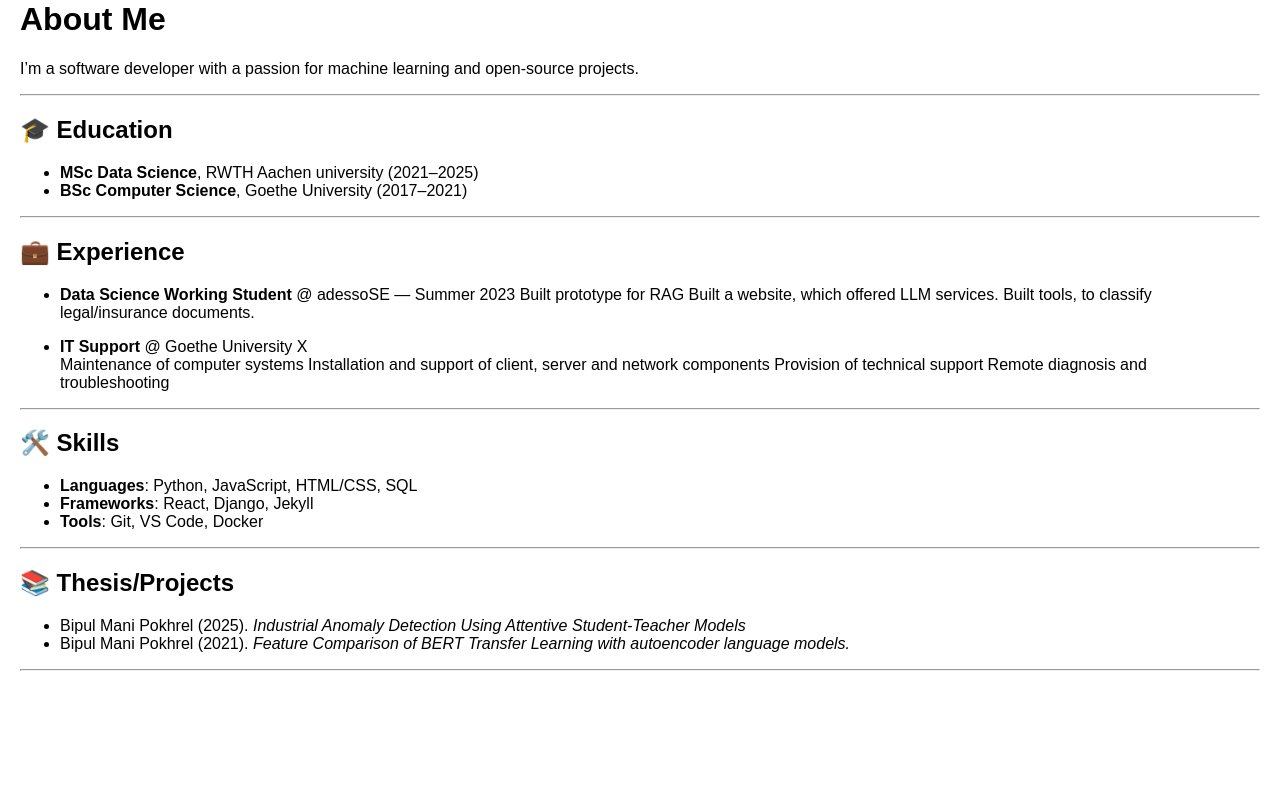
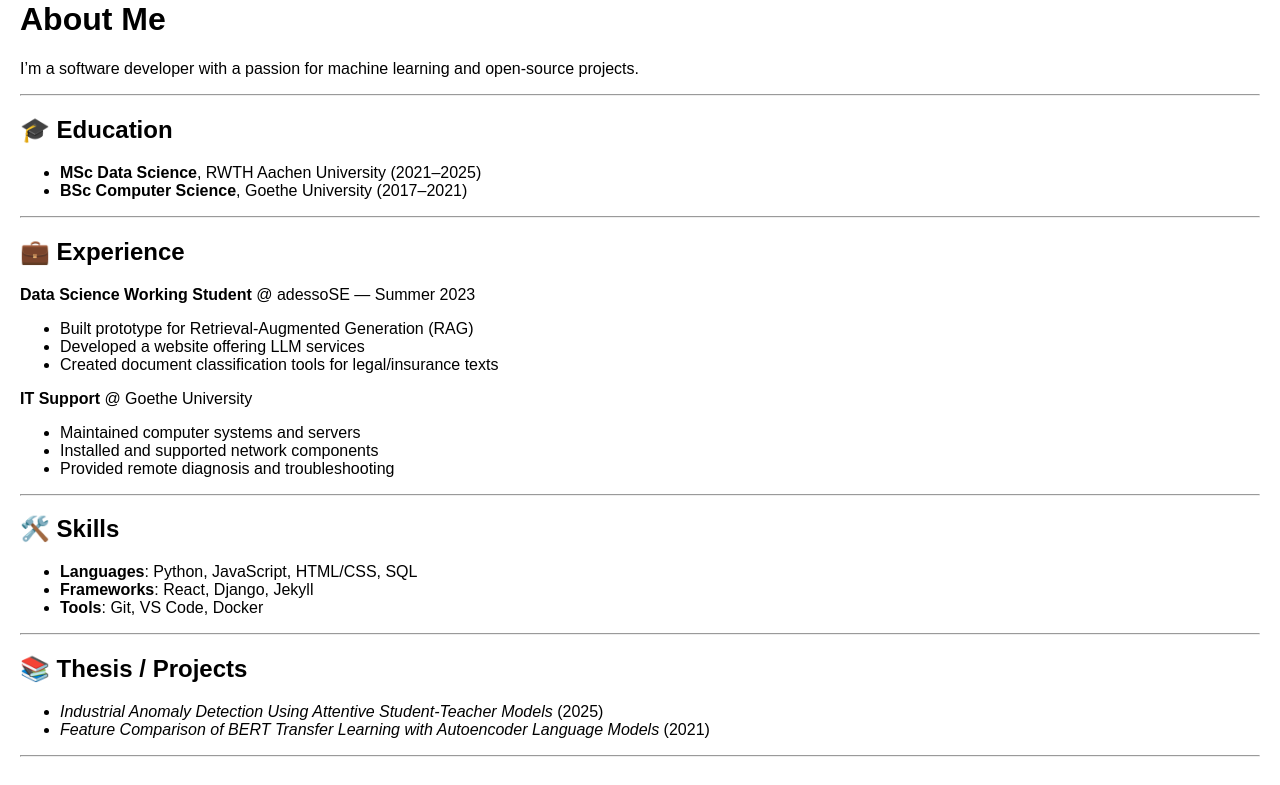
Before and after one commit to BipulMani/bipulmani.github.io, a Jekyll site: the page built from about.md, in a window 1280 px wide. Shown: the part 256-1041 px from the top of the page. Built offline with Jekyll 4.4.1, drawn with Linux system fonts in a browser that asks for light colours; before the commit the page ends 955 px from its top, so only the background shows below that.

Commit message:
Update 7

```diff
--- a/about.md
+++ b/about.md
@@ -5,7 +5,7 @@ permalink: /about/
 ---
 
 <p align="center">
-  <img src="/assets/profile.JPG" alt="Profile photo" style="max-width: 200px; border-radius: 10px;">
+  <img src="/assets/profile.jpg" alt="Profile photo" style="max-width: 200px; border-radius: 10px;">
 </p>
 
 # About Me
@@ -16,24 +16,22 @@ I'm a software developer with a passion for machine learning and open-source pro
 
 ## 🎓 Education
 
-- **MSc Data Science**, RWTH Aachen university (2021–2025)
+- **MSc Data Science**, RWTH Aachen University (2021–2025)
 - **BSc Computer Science**, Goethe University (2017–2021)
 
 ---
 
 ## 💼 Experience
 
-- **Data Science Working Student** @ adessoSE — Summer 2023
-  Built prototype for RAG
-  Built a website, which offered LLM services.
-  Built tools, to classify legal/insurance documents.
+**Data Science Working Student** @ adessoSE — Summer 2023
+- Built prototype for Retrieval-Augmented Generation (RAG)
+- Developed a website offering LLM services
+- Created document classification tools for legal/insurance texts
 
-- **IT Support** @ Goethe University X
-  Maintenance of computer systems
-  Installation and support of client, server and
-network components
-  Provision of technical support
-  Remote diagnosis and troubleshooting
+**IT Support** @ Goethe University
+- Maintained computer systems and servers
+- Installed and supported network components
+- Provided remote diagnosis and troubleshooting
 
 ---
 
@@ -45,9 +43,9 @@ network components
 
 ---
 
-## 📚 Thesis/Projects
+## 📚 Thesis / Projects
 
-- Bipul Mani Pokhrel (2025). *Industrial Anomaly Detection Using Attentive Student-Teacher Models*
-- Bipul Mani Pokhrel (2021). *Feature Comparison of BERT Transfer Learning with autoencoder language models.*
+- *Industrial Anomaly Detection Using Attentive Student-Teacher Models* (2025)
+- *Feature Comparison of BERT Transfer Learning with Autoencoder Language Models* (2021)
 
 ---
```
